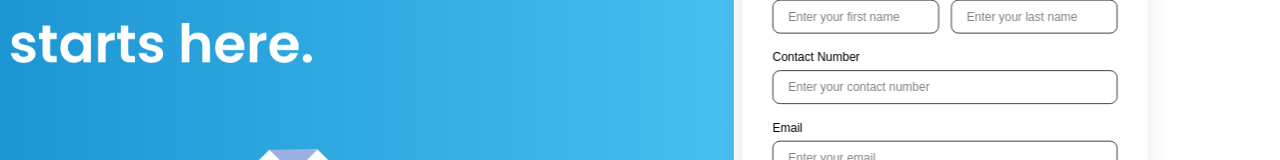
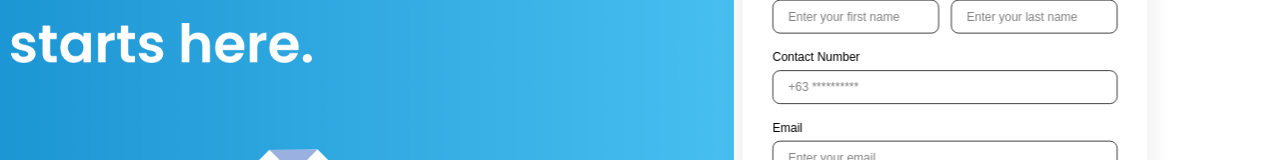
Before and after one commit to tzuyu10/BirthCertify-G9, a React (Vite) app: page /signup in a window 1280 px wide. Shown: the part 251-411 px from the top of the page. Built offline with nearby package versions, Linux system fonts and the light colour scheme; no server answers; the database is empty.

Commit message:
refactor: contact input fields

```diff
--- a/src/pages/Request.jsx
+++ b/src/pages/Request.jsx
@@ -190,6 +190,7 @@ function RequestPage() {
                 id="contact"
                 className="request-input"
                 placeholder="+63 **********"
+                pattern ="^\+63\d{10}$"
                 maxLength="13"
                 value={formData.contact}
                 onChange={handleInputChange}
--- a/src/pages/SignUp.jsx
+++ b/src/pages/SignUp.jsx
@@ -152,7 +152,8 @@ const SignUp = () => {
               <input
                 id="contact"
                 type="tel"
-                placeholder="Enter your contact number"
+                placeholder="+63 **********"
+                pattern ="^\+63\d{10}$"
                 value={contact}
                 onChange={(e) => setContact(e.target.value)}
                 required
```
